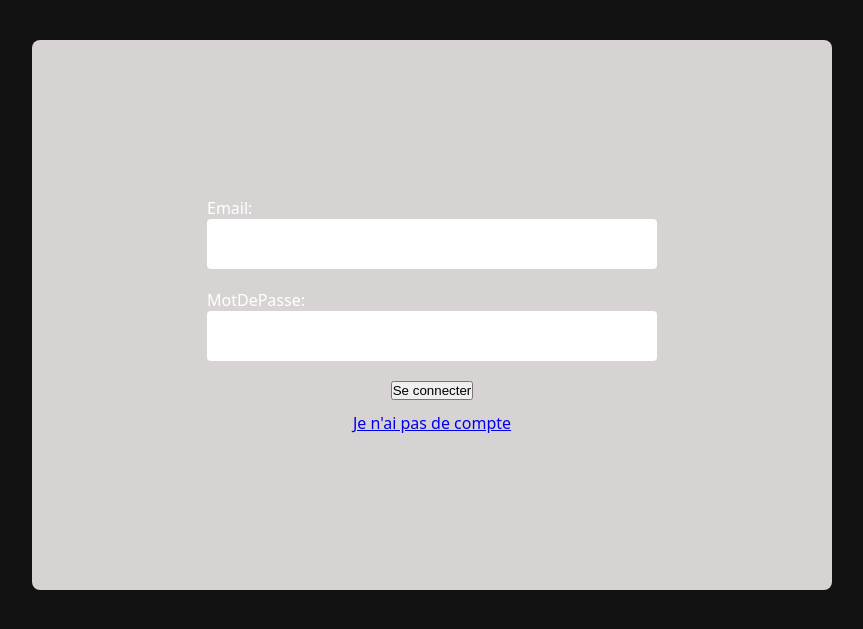
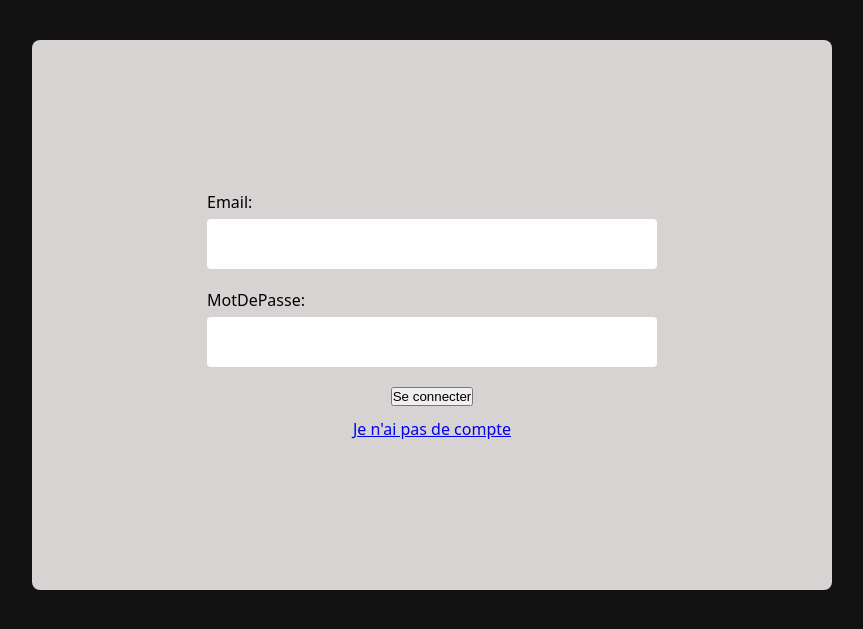
Before and after one commit to SAEDeuxiemeA/SAEdeuxiemeA, a PHP site: page /application/vue/ViewLogin.php in a window 1280 px wide. Shown: the part 112-741 px from the top of the page, without its empty margins (208-1071 px from the left). Run offline with PHP 8.4, Linux system fonts and the light colour scheme.

Commit message:
feat(feature/CSS) : modification du CSS de la page login ainsi que de sa vue

```diff
--- a/application/CSS/login.css
+++ b/application/CSS/login.css
@@ -36,6 +36,14 @@ form {
 
 .form-group {
     width: 100%;
+}
+
+form label {
+    display: block;
+    color: #000000;
+    font-size: 1rem;
+    margin-bottom: 6px;
+    font-weight: 500;
 }
 
 form input[type="email"],
--- a/application/vue/ViewLogin.php
+++ b/application/vue/ViewLogin.php
@@ -6,12 +6,12 @@
     <h1 class="sr-only">Connexion</h1>
     <form method="POST" action="">
         <div class="form-group">
-            <label for="email">Email: </label>
+            <label for="email" class="form label">Email: </label>
             <input type="email" id="email" name="email">
         </div>
 
         <div class="form-group">
-            <label for="password">MotDePasse: </label>
+            <label for="password" class="form label">MotDePasse: </label>
             <input type="password" id="password" name="password">
         </div>
 
```
